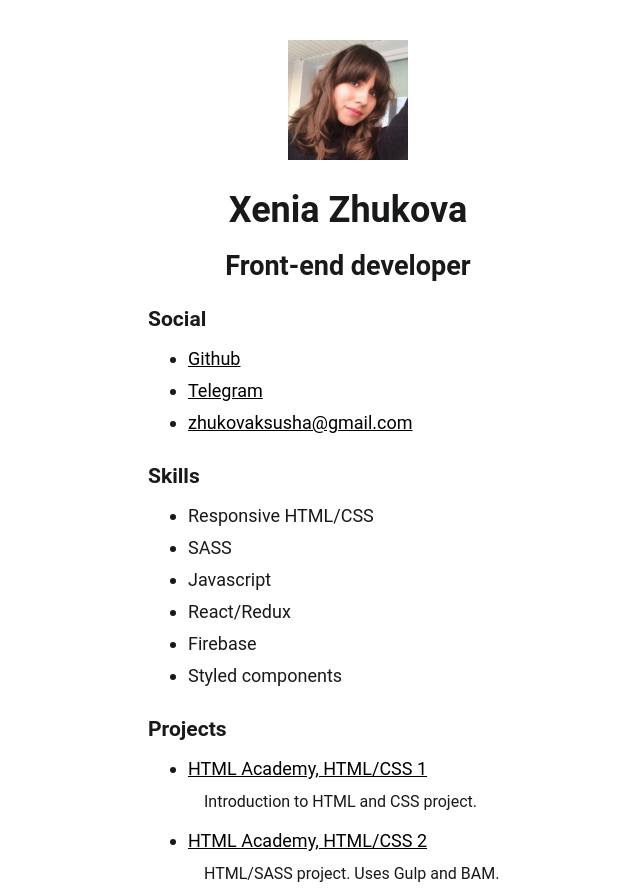
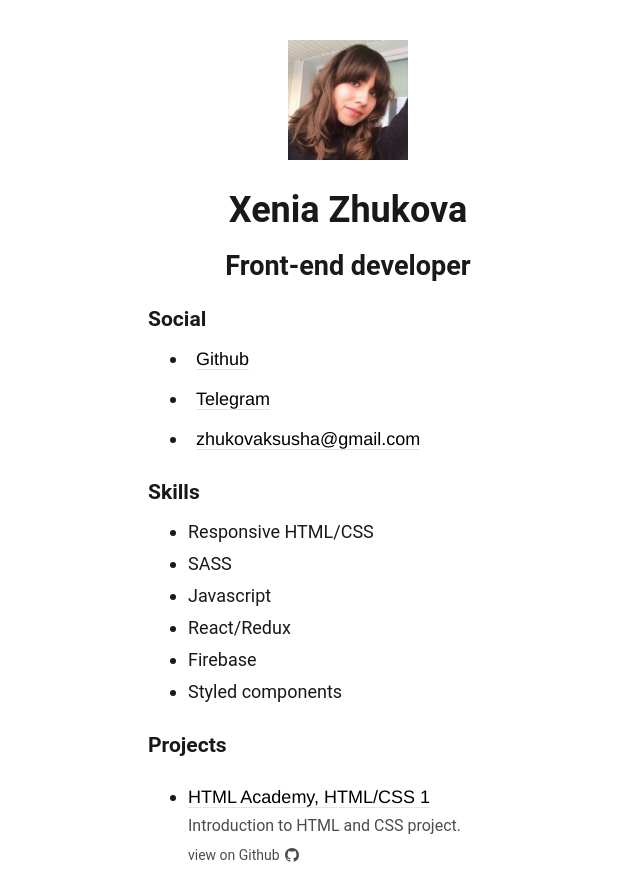
Before and after one commit to kporcelainluv/svelte-resume, a Svelte app: page / in a window 1280 px wide. Shown: the top 893 px of the page, without its empty margins (292-932 px from the left). Built offline with nearby package versions, Linux system fonts and the light colour scheme.

Commit message:
update List and Projects components css

```diff
--- a/src/List.svelte
+++ b/src/List.svelte
@@ -4,18 +4,26 @@
 
 <style>
   a {
-    color: black;
+    color: rgb(0, 0, 0);
     cursor: pointer;
-    text-decoration: underline;
+    font-family: "Helvetica Neue", sans-serif;
+    text-decoration: none;
+    border-bottom: 1px solid rgba(0, 0, 0, 0.1);
+    margin: 0 0 0 8px;
   }
   a:hover {
-    color: grey;
+    color: #92d2f9;
+    border-bottom: 1px solid #92d2f9;
   }
   a:focus {
-    color: grey;
+    color: #92d2f9;
+    border-bottom: 1px solid #92d2f9;
   }
   ul {
     margin-top: 8px;
+  }
+  li {
+    margin: 0 0 8px 0;
   }
 </style>
 
--- a/src/Projects.svelte
+++ b/src/Projects.svelte
@@ -3,33 +3,101 @@
 </script>
 
 <style>
-  a {
-    color: black;
+  .link {
+    color: rgb(0, 0, 0);
     cursor: pointer;
-    text-decoration: underline;
+    font-family: "Helvetica Neue", sans-serif;
+    text-decoration: none;
+    border-bottom: 1px solid rgba(0, 0, 0, 0.1);
   }
-  a:hover {
-    color: grey;
+  .link:hover {
+    color: #92d2f9;
+    border-bottom: 1px solid #92d2f9;
   }
-  a:focus {
-    color: grey;
+  .link:focus {
+    color: #92d2f9;
+    border-bottom: 1px solid #92d2f9;
   }
   ul {
     margin-top: 8px;
   }
+  li {
+    margin-top: 20px;
+  }
   p {
-    padding-left: 16px;
     font-size: 16px;
-    margin: 6px 0px 12px;
+    margin-top: 2px;
     line-height: 22px;
+    color: rgba(0, 0, 0, 0.7);
+    margin-bottom: 8px;
+  }
+  .github {
+    display: flex;
+    align-items: center;
+    margin-top: 5px;
+    font-size: 14px;
+    border-radius: 25px;
+    line-height: 1.5;
+    color: rgba(0, 0, 0, 0.7);
+  }
+  .github:hover {
+    color: #92d2f9;
+  }
+  .github:focus {
+    color: #92d2f9;
+  }
+  svg {
+    fill: rgba(0, 0, 0, 0.7);
+    padding-left: 5px;
+    height: 14px;
+    width: 14px;
+    padding-bottom: 2px;
+  }
+  svg:hover {
+    fill: #92d2f9;
+  }
+  .screenshots {
+    font-size: 14px;
+    color: rgba(0, 0, 0, 0.7);
+  }
+  .screenshots:hover {
+    color: #92d2f9;
   }
 </style>
 
 <ul>
   {#each projects as project}
     <li>
-      <a href={project.link}>{project.name}</a>
+      <a target="_blank" class="link" href={project.link}>{project.name}</a>
+
       <p>{project.desc}</p>
+
+      {#if project.screenshots}
+        <a
+          class="screenshots"
+          target="_blank"
+          href={'https://zhukovairina.now.sh/screens'}>
+          view screenshots
+        </a>
+      {/if}
+      <a target="_blank" class="github" href={project.github}>
+        view on Github
+        <svg version="1.1" viewBox="0 0 16 16">
+          <path
+            fill-rule="evenodd"
+            d="M8 0C3.58 0 0 3.58 0 8c0 3.54 2.29 6.53 5.47
+            7.59.4.07.55-.17.55-.38
+            0-.19-.01-.82-.01-1.49-2.01.37-2.53-.49-2.69-.94-.09-.23-.48-.94-.82-1.13-.28-.15-.68-.52-.01-.53.63-.01
+            1.08.58 1.23.82.72 1.21 1.87.87
+            2.33.66.07-.52.28-.87.51-1.07-1.78-.2-3.64-.89-3.64-3.95
+            0-.87.31-1.59.82-2.15-.08-.2-.36-1.02.08-2.12 0 0 .67-.21
+            2.2.82.64-.18 1.32-.27 2-.27.68 0 1.36.09 2 .27 1.53-1.04 2.2-.82
+            2.2-.82.44 1.1.16 1.92.08 2.12.51.56.82 1.27.82 2.15 0 3.07-1.87
+            3.75-3.65 3.95.29.25.54.73.54 1.48 0 1.07-.01 1.93-.01 2.2 0
+            .21.15.46.55.38A8.013 8.013 0 0 0 16 8c0-4.42-3.58-8-8-8z" />
+        </svg>
+      </a>
+
     </li>
   {/each}
 </ul>
```
